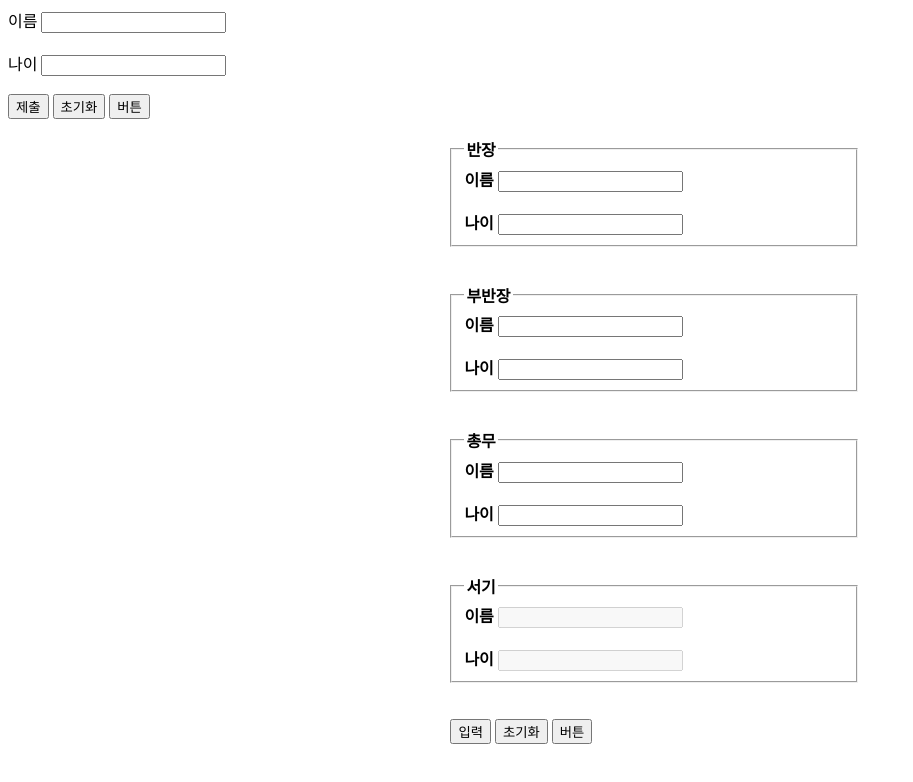
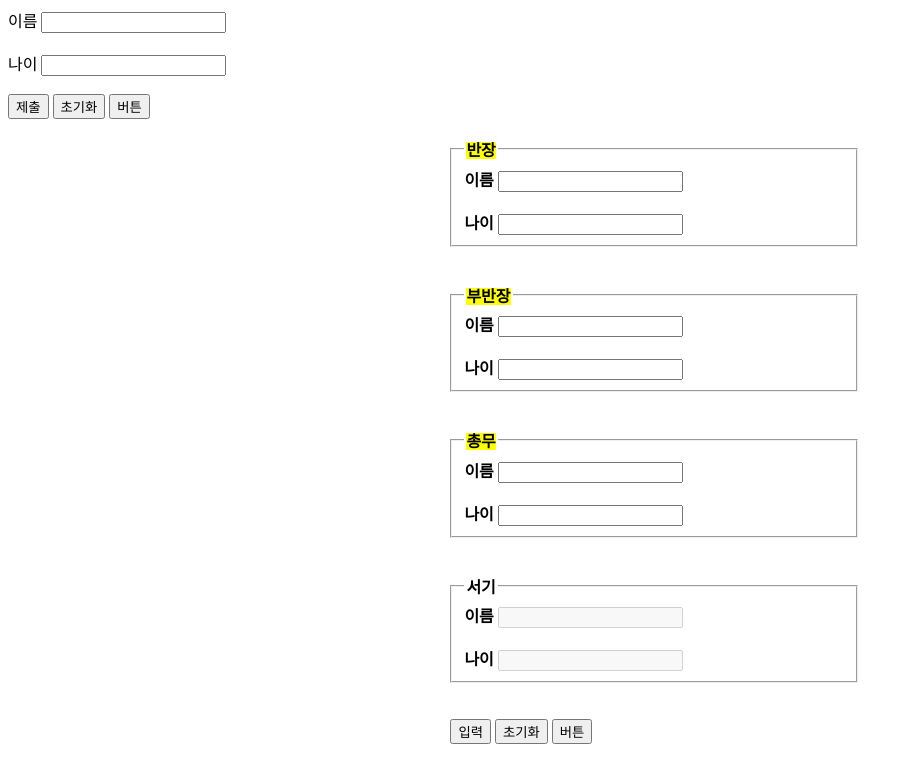
Before and after one commit to mini-Ner/HTML-based-enhancement, a plain HTML site: page input&button.html in a window 1280 px wide. Shown: the whole page, without its empty margins (0-913 px from the left). Drawn offline with Linux system fonts and the light colour scheme.

Commit message:
mark add

```diff
--- a/input&button.html
+++ b/input&button.html
@@ -36,7 +36,7 @@
   <br><br>
   <form>
     <fieldset>
-      <legend>반장</legend>
+      <legend><mark>반장</mark></legend>
       <label for="name_1">이름</label>
       <input id="name_1" name="name_1" type="text">
       <br><br>
@@ -46,7 +46,7 @@
     <br><br>
 
     <fieldset>
-      <legend>부반장</legend>
+      <legend><mark>부반장</mark></legend>
       <label for="name_2">이름</label>
       <input id="name_2" name="name_2" type="text">
       <br><br>
@@ -56,7 +56,7 @@
     <br><br>
 
     <fieldset>
-      <legend>총무</legend>
+      <legend><mark>총무</mark></legend>
       <label for="name_3">이름</label>
       <input id="name_3" name="name_3" type="text">
       <br><br>
@@ -82,6 +82,7 @@
     <button id="button_3" type="button">버튼</button>
     <br><Br>
 
+
   </form>
 
 
```
